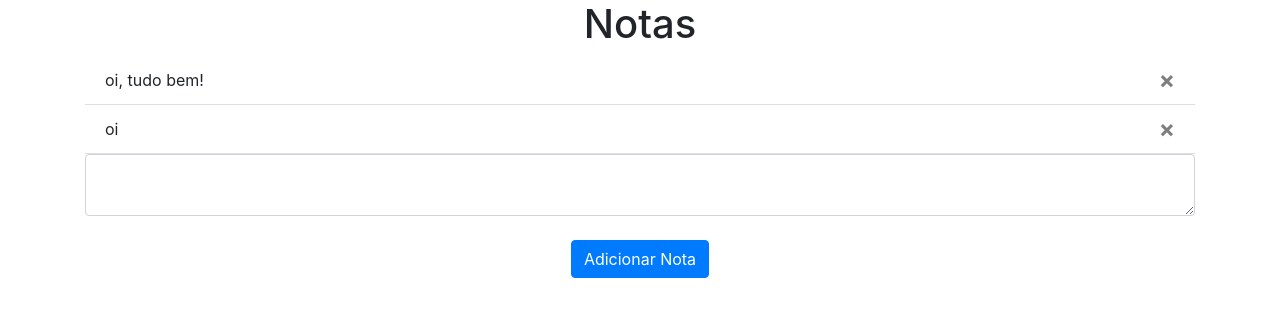
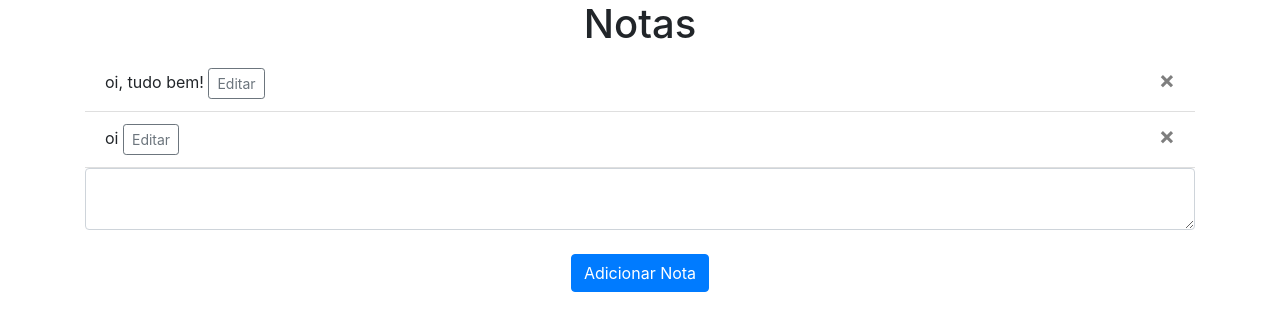
Before and after one commit to alissonsfonseca/ProgramacaoWeb, a Flask app: page / in a window 1280 px wide. Shown: the part 56-387 px from the top of the page. Run offline with Flask 2, Linux system fonts and the light colour scheme; a user stored in the database is signed in; data comes from the database, SQL or seed files in the repository; both versions use the stored data as it was after the commit; some libraries are stand-ins or nearby versions.

Commit message:
Função de editar

```diff
--- a/Projeto-Me/website/controllers/views.py
+++ b/Projeto-Me/website/controllers/views.py
@@ -33,3 +33,16 @@ def delete_note():
             db.session.commit()
 
     return jsonify({})
+
+@views.route('/editar/<int:id>', methods=['GET', 'POST'])
+def editar(id):
+    nota_editar = Note.query.get(id)
+    if request.method == 'POST':
+        nota_editar.data = request.form['nota']
+        try:
+            db.session.commit()
+            return render_template("home.html", user=current_user)
+        except:
+            return "Ocorreu um erro ao editar"
+    else:
+        return render_template("editar.html", user=current_user, nota_editar = nota_editar)
--- a/Projeto-Me/website/templates/home.html
+++ b/Projeto-Me/website/templates/home.html
@@ -7,11 +7,12 @@
         <button type="button" class="close" onClick="deleteNote({{ note.id }})">
             <span arria-hidden="true">&times;</span>
         </button>
+        <a href="/editar/{{ note.id }}" class="btn btn-outline-secondary btn-sm">Editar</a>
 
     </li>
     {% endfor %}
 </ul>
-<form method="POST">
+<form action="/editar" method="POST">
     <textarea name="note" id="note" class="form-control"></textarea>
     <br/>
     <div align="center">
```
Also changed, not shown: Projeto-Me/website/templates/editar.html (added, +12 -0 lines), Projeto-Me/website/database.db.
